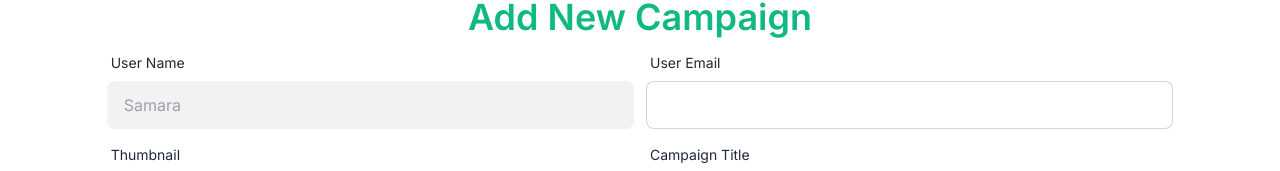
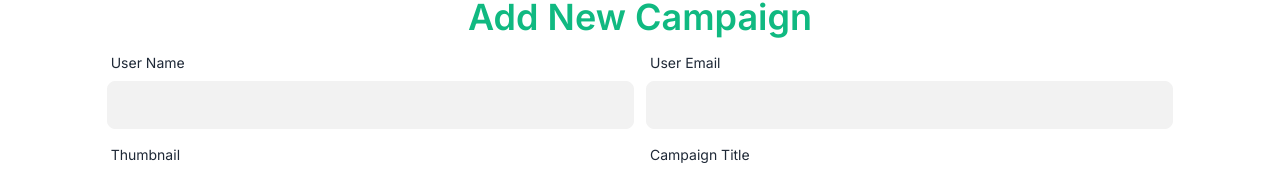
Before and after one commit to noosrat-jahan/SparkFund, a React (Vite) app: page /addcampaign in a window 1280 px wide. Shown: the part 114-285 px from the top of the page. Built offline with nearby package versions, Linux system fonts and the light colour scheme; no server answers.

Commit message:
a table with necessary data of all newly added campaigns is showed in the mycampaign page or route

```diff
--- a/src/Components/AddNewCampaign.jsx
+++ b/src/Components/AddNewCampaign.jsx
@@ -1,22 +1,68 @@
-import React from 'react';
+import React, { useContext } from 'react';
+import { AuthContext } from '../Provider/AuthProvider';
+import Swal from 'sweetalert2';
+import { useNavigate } from 'react-router-dom';
 
 const AddNewCampaign = () => {
+
+    const { user } = useContext(AuthContext)
+    const navigate = useNavigate()
+
+    const handleAddNewCampaign = e => {
+        e.preventDefault()
+
+        const form = e.target
+        const image = form.image.value
+        const title = form.title.value
+        const camtype = form.camtype.value
+        const amount = form.amount.value
+        const deadline = form.deadline.value
+        const count = form.count.value
+        const description = form.description.value
+        const newCampaign = { image, title, camtype, amount, deadline, count, description }
+        console.log(newCampaign);
+
+        fetch('http://localhost:5000/myCampaigns', {
+            method: 'POST',
+            headers: {
+                'content-type': 'application/json'
+            },
+            body: JSON.stringify(newCampaign)
+        })
+            .then(res => res.json())
+            .then(data => {
+                console.log(data);
+                if(data.insertedId){
+                    Swal.fire({
+                        position: "center",
+                        icon: "success",
+                        title: "Added a new campaign successfully",
+                        showConfirmButton: false,
+                        timer: 2000
+                      });
+                    navigate('/mycampaign')
+                }
+            })
+    }
+
     return (
         <div className='w-10/12 mx-auto mt-5'>
             <h1 className='text-4xl text-emerald-500 font-semibold'>Add New Campaign</h1>
-            <form className='mt-2 space-y-2'>
+
+            <form onSubmit={handleAddNewCampaign} className='mt-2 space-y-2'>
+
                 <div className='flex flex-col lg:flex-row items-center gap-3 '>
                     <div className="form-control w-full">
                         <label className="label">
                             <span className="label-text">User Name</span>
                         </label>
-                        <input type="text" name='name' defaultValue="Samara" disabled className="input input-bordered" required />
+                        <input type="text" name='name' defaultValue={user?.displayName} disabled className="input input-bordered" required />
                     </div>
                     <div className="form-control w-full">
                         <label className="label">
                             <span className="label-text">User Email</span>
                         </label>
-                        <input type="email" name='email'  className="input input-bordered" required />
+                        <input type="email" name='email' defaultValue={user?.email} disabled className="input input-bordered" required />
                     </div>
                 </div>
                 <div className='flex flex-col lg:flex-row items-center gap-3 '>
@@ -24,13 +70,13 @@ const AddNewCampaign = () => {
                         <label className="label">
                             <span className="label-text">Thumbnail</span>
                         </label>
-                        <input type="text" name='name' placeholder="Enter Photo URL" className="input input-bordered" required />
+                        <input type="text" name='image' placeholder="Enter Photo URL" className="input input-bordered" required />
                     </div>
                     <div className="form-control w-full">
                         <label className="label">
                             <span className="label-text">Campaign Title</span>
                         </label>
-                        <input type="text" name='chef' placeholder="Enter Campaign Title" className="input input-bordered" required />
+                        <input type="text" name='title' placeholder="Enter Campaign Title" className="input input-bordered" required />
                     </div>
                 </div>
 
@@ -40,12 +86,12 @@ const AddNewCampaign = () => {
                         <label className="label">
                             <span className="label-text">Campaign Type</span>
                         </label>
-                        <select className="select select-bordered  w-full ">
+                        <select name='camtype' className="select select-bordered  w-full ">
                             <option disabled selected>Which type of campaign?</option>
-                            <option>Personal issue</option>
-                            <option>Startup</option>
-                            <option>Business</option>
-                            <option>Creative ideas</option>
+                            <option value="personal-issue">Personal issue</option>
+                            <option value="startup">Startup</option>
+                            <option value="business">Business</option>
+                            <option value="creative-idea">Creative ideas</option>
                         </select>
                     </div>
 
@@ -61,13 +107,13 @@ const AddNewCampaign = () => {
                         <label className="label">
                             <span className="label-text">Deadline</span>
                         </label>
-                        <input type="date" name='category' placeholder="Enter coffee category" className="input input-bordered" required />
+                        <input type="date" name='deadline' placeholder="Enter coffee category" className="input input-bordered" required />
                     </div>
                     <div className="form-control w-full">
                         <label className="label">
                             <span className="label-text">Funding Count</span>
                         </label>
-                        <input type="text" name='details' placeholder="Enter total funding count" className="input input-bordered" required />
+                        <input type="text" name='count' placeholder="Enter total funding count" className="input input-bordered" required />
                     </div>
                 </div>
                 <div className="form-control">
--- a/src/Components/MyCampaign.jsx
+++ b/src/Components/MyCampaign.jsx
@@ -1,9 +1,81 @@
-import React from 'react';
+import React, { useState } from 'react';
+import { FaEdit } from 'react-icons/fa';
+import { MdDelete } from 'react-icons/md';
+import { useLoaderData } from 'react-router-dom';
+import Swal from 'sweetalert2';
 
 const MyCampaign = () => {
+
+    const LoadedCampaigns = useLoaderData()
+    const [myCampaigns, setmyCampaigns] = useState(LoadedCampaigns)
+
+    const handleDelete = id => {
+        console.log(id);
+
+        Swal.fire({
+            title: "Are you sure?",
+            text: "You won't be able to revert this!",
+            icon: "warning",
+            showCancelButton: true,
+            confirmButtonColor: "#3085d6",
+            cancelButtonColor: "#d33",
+            confirmButtonText: "Yes, delete it!"
+        }).then((result) => {
+            if (result.isConfirmed) {
+
+                fetch(`http://localhost:5000/myCampaigns/${id}`, {
+                    method: 'DELETE'
+                })
+                    .then(res => res.json())
+                    .then(data => {
+                        console.log(data);
+
+                        Swal.fire({
+                            title: "Deleted!",
+                            text: "Your Campaign has been deleted.",
+                            icon: "success"
+                        });
+
+                        const remainingCampaign = myCampaigns.filter(mycamp=>mycamp._id !== id)
+                        setmyCampaigns(remainingCampaign)
+                    })
+
+            }
+        });
+    }
+
     return (
-        <div>
-            my campaign
+        <div className='cam-bg'>
+            <div className="overflow-x-auto w-11/12 mx-auto mt-10">
+                <table className="table text-base">
+                    {/* head */}
+                    <thead className='text-xl'>
+                        <tr>
+                            <th></th>
+                            <th>Thumbnail</th>
+                            <th>Campaign Title</th>
+                            <th>Campaign Type</th>
+                            <th>Deadline</th>
+                            <th>Action</th>
+                        </tr>
+                    </thead>
+                    <tbody>
+
+                        {
+                            myCampaigns.map((mycampaign, index) => <tr key={mycampaign._id}>
+                                <th>{index + 1}</th>
+                                <td><img src={mycampaign.image} alt="" className='w-20 h-16' /></td>
+                                <td>{mycampaign.title}</td>
+                                <td>{mycampaign.camtype}</td>
+                                <td>{mycampaign.deadline}</td>
+                                <td><button><FaEdit /></button></td>
+                                <td><button onClick={() => { handleDelete(mycampaign._id) }}><MdDelete /></button></td>
+
+                            </tr>)
+                        }
+                    </tbody>
+                </table>
+            </div>
         </div>
     );
 };
--- a/src/Routes/Router.jsx
+++ b/src/Routes/Router.jsx
@@ -29,7 +29,8 @@ const Router = createBrowserRouter([
             },
             {
                 path: "mycampaign",
-                element: <MyCampaign></MyCampaign>
+                element: <MyCampaign></MyCampaign>,
+                loader: ()=>fetch('http://localhost:5000/myCampaigns/')
             },
             {
                 path: "mydonation",
```
Also changed, not shown: src/App.css (+9 -0 lines), src/assets/crowdbg.png (added).
